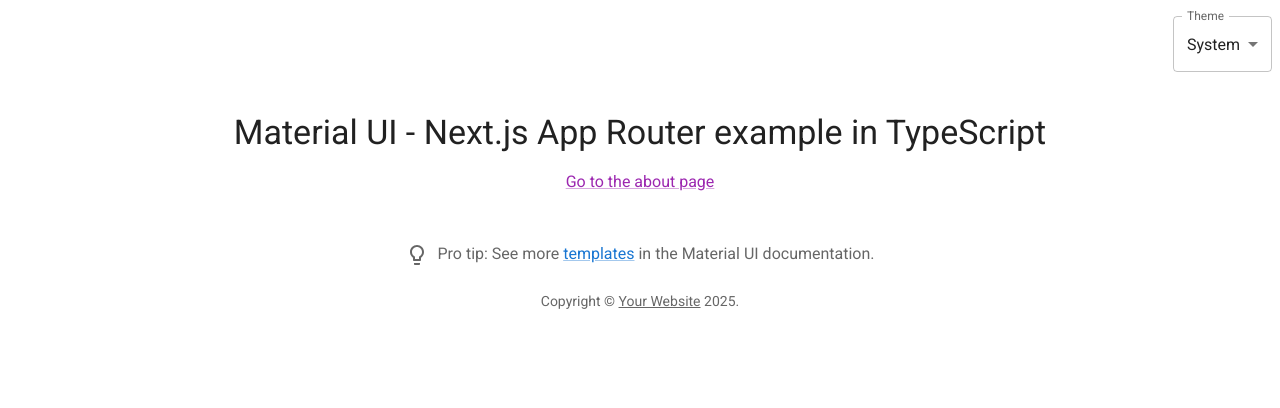
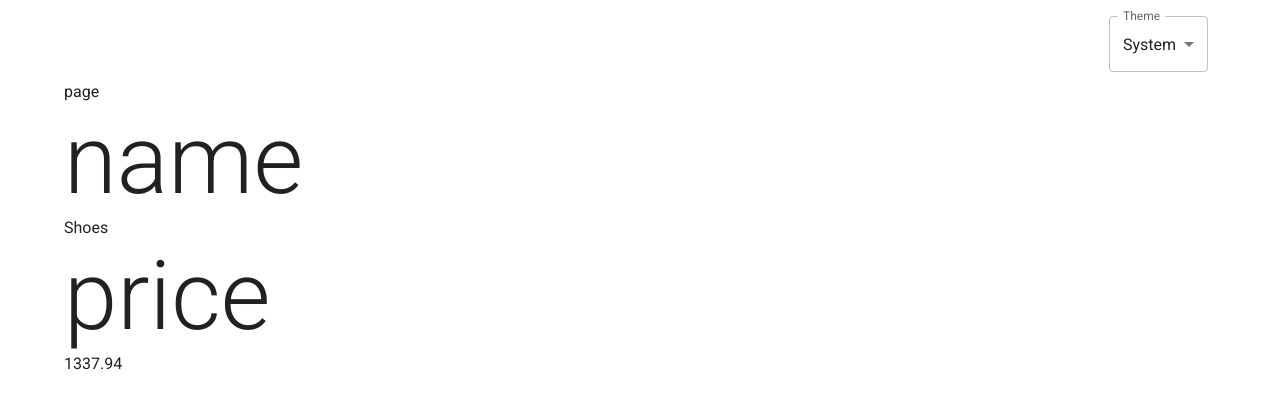
Before and after one commit to JaberChowdhury/NextJs_project, a Next.js app: page / in a window 1280 px wide. Shown: the top 408 px of the page. Built offline with nearby package versions, Linux system fonts and the light colour scheme; what @mui/material-nextjs would draw is missing.

Commit message:
chore: update dependencies and refactor layout and page components

```diff
--- a/app/layout.tsx
+++ b/app/layout.tsx
@@ -5,6 +5,7 @@
 import theme from "@/theme";
 import InitColorSchemeScript from "@mui/material/InitColorSchemeScript";
 import ModeSwitch from "@/components/ModeSwitch";
+import { Container } from "@mui/material";
 
 export default function RootLayout(props: { children: React.ReactNode }) {
   return (
@@ -15,8 +16,10 @@
           <ThemeProvider theme={theme}>
             {/* CssBaseline kickstart an elegant, consistent, and simple baseline to build upon. */}
             <CssBaseline />
-            <ModeSwitch />
-            {props.children}
+            <Container maxWidth="lg">
+              <ModeSwitch />
+              {props.children}
+            </Container>
           </ThemeProvider>
         </AppRouterCacheProvider>
       </body>
--- a/app/page.tsx
+++ b/app/page.tsx
@@ -1,33 +1,19 @@
-import * as React from "react";
-import Container from "@mui/material/Container";
-import Typography from "@mui/material/Typography";
-import Box from "@mui/material/Box";
-import Link from "@mui/material/Link";
-import NextLink from "next/link";
-import ProTip from "@/components/ProTip";
-import Copyright from "@/components/Copyright";
+import React from "react";
+import { faker } from "@faker-js/faker";
+import { Typography } from "@mui/material";
+const page = () => {
+  const product_name = faker.commerce.product();
+  const product_price = faker.commerce.price({
+    min: 100,
+    max: 3000,
+  });
+  return (
+    <div>
+      page
+      <Typography><Typography variant="h1">name</Typography>{product_name}</Typography>
+      <Typography><Typography variant="h1">price</Typography>{product_price}</Typography>
+    </div>
+  );
+};
 
-export default function Home() {
-  return (
-    <Container maxWidth="lg">
-      <Box
-        sx={{
-          my: 4,
-          display: "flex",
-          flexDirection: "column",
-          justifyContent: "center",
-          alignItems: "center",
-        }}
-      >
-        <Typography variant="h4" component="h1" sx={{ mb: 2 }}>
-          Material UI - Next.js App Router example in TypeScript
-        </Typography>
-        <Link href="/about" color="secondary" component={NextLink}>
-          Go to the about page
-        </Link>
-        <ProTip />
-        <Copyright />
-      </Box>
-    </Container>
-  );
-}
+export default page;
```
Also changed, not shown: package.json (+9 -8 lines), 1 other file (tests, documents, lock files or other folders).
